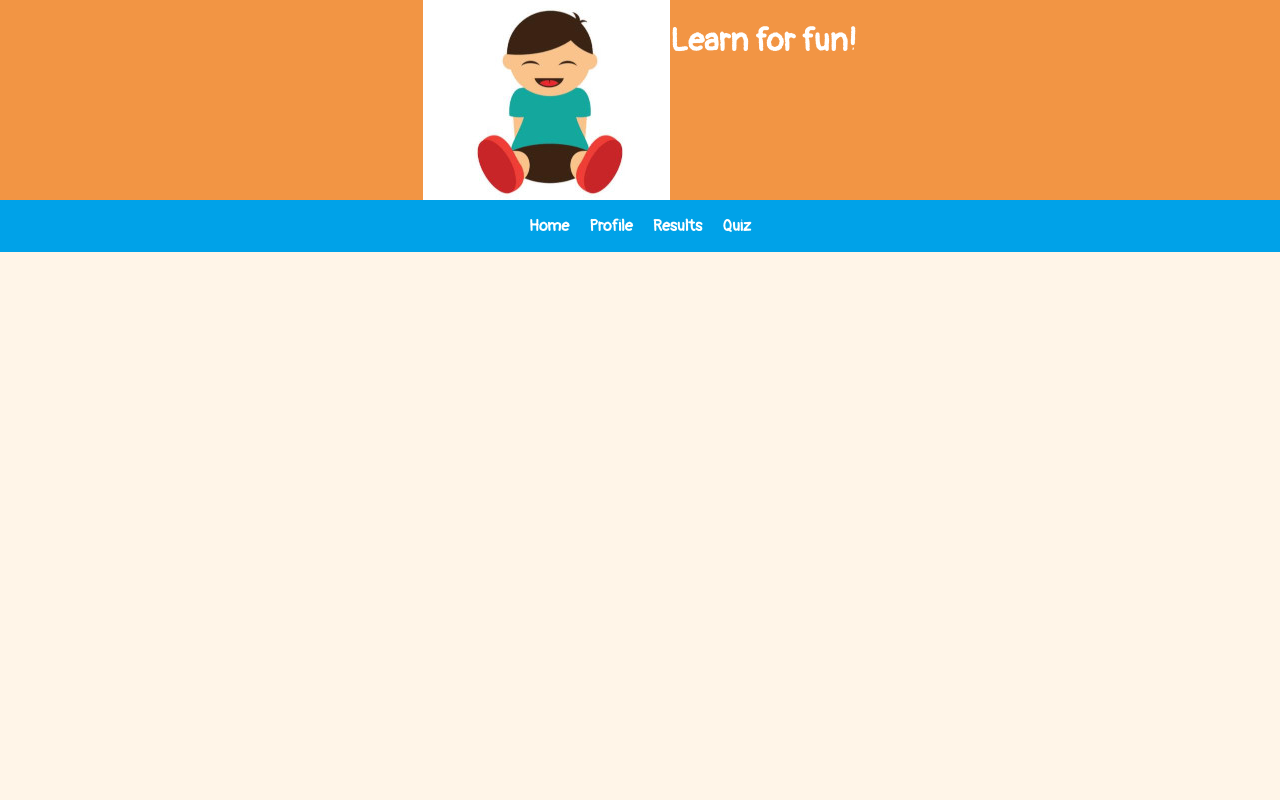
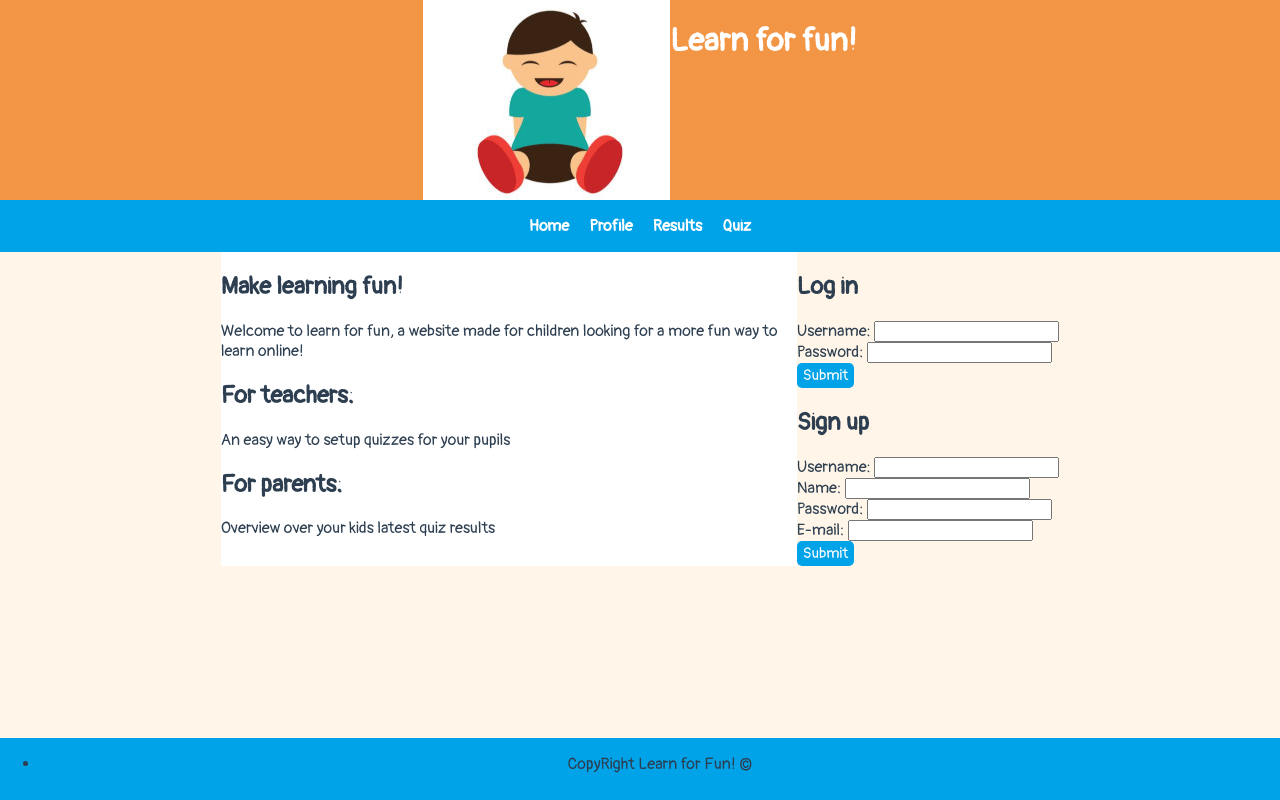
Before and after one commit to PiotrOstrow/Quiz, a Vue app in the folder frontend/: page /#/ in a window 1280 px wide. Built offline with nearby package versions, Linux system fonts and the light colour scheme.

Commit message:
Added more content for pages

```diff
--- a/frontend/src/App.vue
+++ b/frontend/src/App.vue
@@ -6,18 +6,39 @@
     </header>
     <nav>
       <ul class="nav-links">
-        <li><router-link to="/">Home</router-link></li>
-        <li><router-link to="/profile">Profile</router-link></li>
-        <li><router-link to="/results">Results</router-link></li>
-        <li><router-link to="/quiz">Quiz</router-link></li>
+        <li>
+          <router-link to="/">Home</router-link>
+        </li>
+        <li>
+          <router-link to="/profile">Profile</router-link>
+        </li>
+        <li>
+          <router-link to="/results">Results</router-link>
+        </li>
+        <li>
+          <router-link to="/quiz">Quiz</router-link>
+        </li>
       </ul>
     </nav>
-    <router-view/>
+    <div class="main">
+      <router-view/>
+    </div>
+
+    <footer>
+      <div class="wrapper">
+        <ul class="footerInfo">
+          <li>
+            <p>CopyRight Learn for Fun! ©</p>
+          </li>
+        </ul>
+      </div>
+    </footer>
   </div>
 </template>
 
 <style>
 @import url('https://fonts.googleapis.com/css2?family=Pangolin&display=swap');
+
 * {
   box-sizing: border-box;
 }
@@ -28,14 +49,29 @@ body {
   background-color: #FFF5E8;
 }
 
+footer {
+  background-color: #00a2e8;
+  grid-area: footer;
+}
+
+.wrapper {
+  padding-bottom: 10px;
+}
+
 #app {
   -webkit-font-smoothing: antialiased;
   -moz-osx-font-smoothing: grayscale;
-  text-align: center;
   color: #2c3e50;
+  display: grid;
+  grid-template-columns: 1fr;
+  grid-template-areas: "header"
+            "nav"
+            "main"
+            "footer";
 }
 
 header {
+  grid-area: header;
   display: flex;
   justify-content: center;
   margin: 0;
@@ -47,6 +83,7 @@ header h1 {
 }
 
 nav {
+  grid-area: nav;
   display: flex;
   justify-content: space-around;
   align-items: center;
@@ -54,7 +91,7 @@ nav {
   min-height: 2vh;
 }
 
-.nav-links{
+.nav-links {
   display: flex;
   padding-left: 0;
   list-style: none;
@@ -67,4 +104,20 @@ nav {
   padding: 10px;
 }
 
+.nav-links a:hover {
+  text-decoration: underline;
+}
+
+.main {
+  grid-area: main;
+}
+
+footer {
+  grid-area: footer;
+  position: absolute;
+  bottom:0;
+  width: 100%;
+  text-align: center;
+}
+
 </style>
--- a/frontend/src/views/Home.vue
+++ b/frontend/src/views/Home.vue
@@ -1,5 +1,31 @@
 <template>
   <div class="home">
+    <div class="information-container">
+      <h2>Make learning fun!</h2>
+      <p>Welcome to learn for fun, a website made for children looking for a more fun way to learn online!</p>
+      <h2>For teachers:</h2>
+      <p>An easy way to setup quizzes for your pupils</p>
+      <h2>For parents:</h2>
+      <p>Overview over your kids latest quiz results</p>
+    </div>
+
+    <div class="log-in-container">
+      <form id="log-in">
+        <h2>Log in </h2>
+        <label>Username: </label> <input type="text"> <br>
+        <label>Password: </label> <input type="password"> <br>
+        <button>Submit</button>
+      </form>
+
+      <form id="sign-up">
+        <h2>Sign up</h2>
+        <label>Username:</label> <input type="text"> <br>
+        <label>Name: </label> <input type="text"> <br>
+        <label>Password:</label> <input type="password"> <br>
+        <label>E-mail:</label> <input type="email"> <br>
+        <button>Submit</button>
+      </form>
+    </div>
   </div>
 </template>
 
@@ -11,6 +37,34 @@ export default {
 </script>
 
 
-<style>
+<style scoped>
+.home {
+  display: flex;
+  justify-content: center;
+  max-width: 100%;
+}
 
+.information-container {
+  max-width: 45%;
+  background-color: white;
+}
+
+.log-in-container {
+  max-width: 45%;
+}
+
+button {
+  font: 400 15px Pangolin;
+  background-color: #00a2e8;
+  color: white;
+  padding: 3px 6px;
+  border-style: none;
+  border-radius: 5px;
+}
+
+button:hover {
+  cursor: pointer;
+  background-color: #014055;
+
+}
 </style>
--- a/frontend/src/views/Profile.vue
+++ b/frontend/src/views/Profile.vue
@@ -1,7 +1,19 @@
 <template>
-  <div class="Profile">
-    <h1>This is the profile page</h1>
+  <section class= grid-container>
+  <div class="profile">
+    <h1>Profile</h1>
+    <main>
+      <article>
+        <p>Username:</p>
+        <p>Name:</p>
+        <p>E-mail:</p>
+        <p>Birthdate:</p>
+      </article>
+    </main>
   </div>
+  </section>
+
+
 </template>
 
 <script>
@@ -10,6 +22,21 @@ export default {
 }
 </script>
 
-<style>
+<style scoped>
+
+section {
+  display: grid;
+  grid-template-columns: 1fr;
+  grid-template-rows: auto auto auto 50px;
+  grid-gap: 20px;
+}
+
+section.grid-container {
+  width: 200px;
+  margin: auto;
+}
+h1{
+  font-size: 40px;
+}
 
 </style>
--- a/frontend/src/views/Results.vue
+++ b/frontend/src/views/Results.vue
@@ -1,7 +1,28 @@
 <template>
-<div class="Results">
-  <h1>You got 0 out of 10 on everything.</h1>
+  <section class="grid-container">
+<div class="results">
+  <h1 class="underlineTitle">Results</h1>
+  <main>
+    <article id="subjectMath">
+      <div class="underlineSubjectTitle">
+      <h2>Math</h2>
+      </div>
+      <!--      Example text, will implement so it gets the kids own results-->
+      <p>You got 0 out of 10 correct.</p>
+    </article>
+    <article id="subjectGeography">
+      <div class="underlineSubjectTitle">
+      <h2>Geography</h2>
+      </div>
+      <!--      Example text, will implement so it gets the kids own results-->
+      <p>You guessed wrong on Sweden's capital.</p>
+    </article>
+  </main>
+
+
 </div>
+  </section>
+
 </template>
 
 <script>
@@ -10,6 +31,45 @@ export default {
 }
 </script>
 
-<style>
+<style scoped>
 
+body {
+  background-color: lightgrey;
+}
+section {
+  display: flex;
+  grid-template-columns: 1fr 1fr;
+  grid-template-rows: auto auto auto 50px;
+  grid-template-areas: "header" "navigation" "main-content" "footer";
+  grid-gap: 50px;
+}
+
+
+
+section.grid-container {
+  width: 600px;
+  margin: 15px auto;
+}
+
+main {
+  grid-area: main-content;
+  display: flex;
+  grid-template-columns: 1fr;
+  grid-gap: 20px;
+}
+
+
+
+.underlineTitle {
+  font-size: 36px;
+}
+
+.underlineSubjectTitle {
+  border-bottom: 2px solid #00a2e8;
+  margin-bottom: 20px;
+}
+
+#subjectMath, #subjectGeography{
+  background-color: white;
+}
 </style>
```
